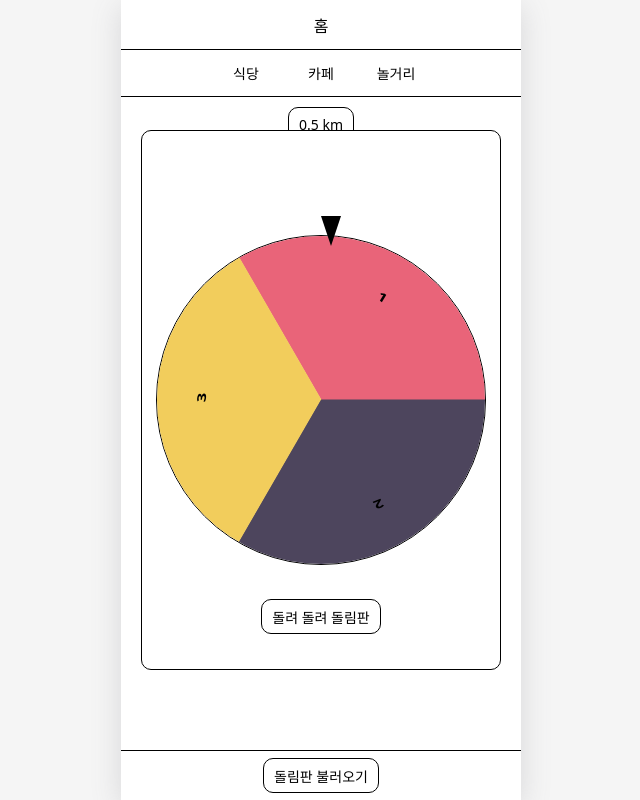
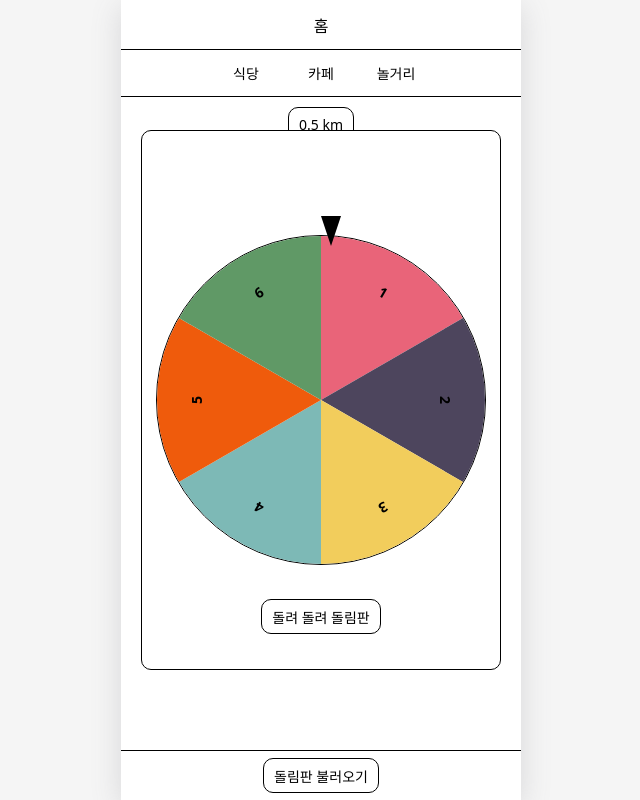
Before and after one commit to 2eejehoon/bokbulbok, a Next.js app: page /restaurant in a window 1280 px wide. Both pictures are taken after a click on the button "돌림판 불러오기". Shown: the whole page, without its empty margins (319-959 px from the left). Built offline with nearby package versions, Linux system fonts and the light colour scheme.

Commit message:
fix: 룰렛 컴포넌트 CSS 선택자 이름 변경

```diff
--- a/src/components/common/Button/Button.module.scss
+++ b/src/components/common/Button/Button.module.scss
@@ -14,7 +14,7 @@
   }
 
   &.black {
-    color: bl;
+    color: black;
     background-color: white;
     border: 0.5px solid black;
     border-radius: 10px;
--- a/src/components/common/Roulette/Roulette.module.scss
+++ b/src/components/common/Roulette/Roulette.module.scss
@@ -8,27 +8,27 @@
   transform-origin: 0% 100%;
   &:first-child {
     background-color: #e96479;
-    transform: rotate((360 / 6) * 0 + deg) skewY(-(180 / 6) + deg);
+    transform: rotate((360 / 6) * 0 + deg) skewY(-30deg);
   }
 
   &:nth-child(2) {
     background-color: #4d455d;
-    transform: rotate((360 / 6) * 1 + deg) skewY(-(180 / 6) + deg);
+    transform: rotate((360 / 6) * 1 + deg) skewY(-30deg);
   }
 
   &:nth-child(3) {
     background-color: #f2cd5c;
-    transform: rotate((360 / 6) * 2 + deg) skewY(-(180 / 6) + deg);
+    transform: rotate((360 / 6) * 2 + deg) skewY(-30deg);
   }
 
   &:nth-child(4) {
     background-color: #7db9b6;
-    transform: rotate((360 / 6) * 3 + deg) skewY(-(180 / 6) + deg);
+    transform: rotate((360 / 6) * 3 + deg) skewY(-30deg);
   }
 
   &:nth-child(5) {
     background-color: #ef5b0c;
-    transform: rotate((360 / 6) * 4 + deg) skewY(-(180 / 6) + deg);
+    transform: rotate((360 / 6) * 4 + deg) skewY(-30deg);
   }
 
   &:nth-child(6) {
@@ -47,27 +47,27 @@
   transform-origin: 0% 100%;
   &:first-child {
     background-color: #e96479;
-    transform: rotate((360 / 5) * 0 + deg) skewY(-(90 / 5) + deg);
+    transform: rotate((360 / 5) * 0 + deg) skewY(-18deg);
   }
 
   &:nth-child(2) {
     background-color: #4d455d;
-    transform: rotate((360 / 5) * 1 + deg) skewY(-(90 / 5) + deg);
+    transform: rotate((360 / 5) * 1 + deg) skewY(-18deg);
   }
 
   &:nth-child(3) {
     background-color: #f2cd5c;
-    transform: rotate((360 / 5) * 2 + deg) skewY(-(90 / 5) + deg);
+    transform: rotate((360 / 5) * 2 + deg) skewY(-18deg);
   }
 
   &:nth-child(4) {
     background-color: #7db9b6;
-    transform: rotate((360 / 5) * 3 + deg) skewY(-(90 / 5) + deg);
+    transform: rotate((360 / 5) * 3 + deg) skewY(-18deg);
   }
 
   &:nth-child(5) {
     background-color: #ef5b0c;
-    transform: rotate((360 / 5) * 4 + deg) skewY(-(90 / 5) + deg);
+    transform: rotate((360 / 5) * 4 + deg) skewY(-18deg);
   }
 }
 
@@ -160,7 +160,7 @@
   }
 }
 
-.roulette {
+.circle {
   width: 330px;
   height: 330px;
   position: relative;
--- a/src/components/common/Roulette/Roulette.tsx
+++ b/src/components/common/Roulette/Roulette.tsx
@@ -11,10 +11,9 @@ interface RouletteProps {
 
 export default function Roulette({ data }: RouletteProps) {
   const [start, setStart] = useState("");
-  const [stop, setStop] = useState("");
+  const [stop, setStop] = useState("stop");
   const [spin, setSpin] = useState(false);
 
-  // 데이터의 길이에 따라 룰렛의 CSS 효과를 변경합니다.
   const length = useMemo(() => {
     const len = data.length;
     if (len === 1) return "one";
@@ -34,10 +33,11 @@ export default function Roulette({ data }: RouletteProps) {
       setSpin((prev) => false);
     }, Math.floor(Math.random() * 5000) + 1000);
   }, []);
+
   return (
     <>
       <div className={style.arrow} />
-      <ul className={cx("roulette", start, stop)}>
+      <ul className={cx("circle", start, stop)}>
         {data.map((title) => {
           return (
             <li key={title} className={cx("li", length)}>
--- a/src/components/common/RouletteModal/RouletteModal.tsx
+++ b/src/components/common/RouletteModal/RouletteModal.tsx
@@ -14,7 +14,7 @@ export default function RouletteModal() {
         돌림판 불러오기
       </Button>
       <Modal type="roulette" modalOpen={modalOpen} setModalOpen={setModalOpen}>
-        <Roulette data={["1", "2", "3"]} />
+        <Roulette data={["1", "2", "3", "4", "5", "6"]} />
       </Modal>
     </>
   );
```
